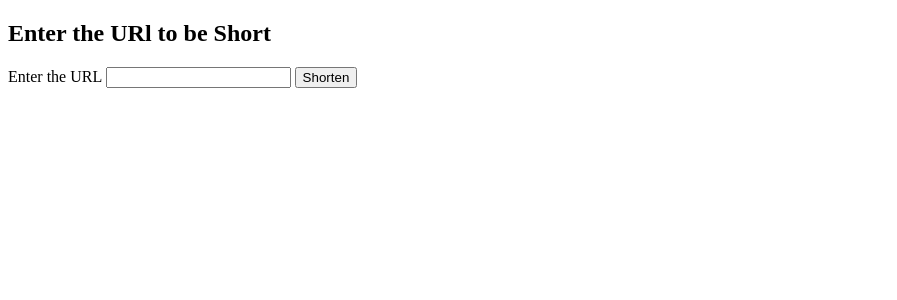
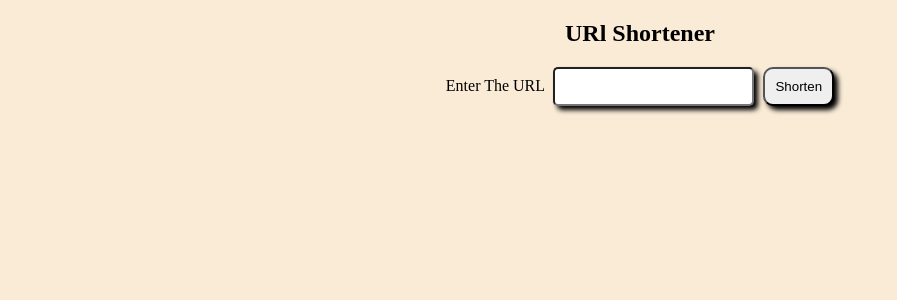
Before and after one commit to CodeWithArjunan/PY_Projects, a Flask app: page / in a window 1280 px wide. Shown: the top 300 px of the page, without its empty margins (0-897 px from the left). Run offline with Flask 3, Linux system fonts and the light colour scheme.

Commit message:
addng style

```diff
--- a/URL_Shortener/templates/index.html
+++ b/URL_Shortener/templates/index.html
@@ -6,11 +6,37 @@
     <title>URL Shortener</title>
 </head>
 <body>
-    <h2>Enter the URl to be Short</h2>
+
     <form method="post" action="/shorten">
-        <label for="long_url">Enter the URL</label>
+        <h2>URl Shortener</h2>
+        <label for="long_url">Enter The URL</label>
         <input type="text" id="long_url" name="long_url" required>
         <button type="submit">Shorten</button>
     </form>
 </body>
+<style>
+    body{
+        background-color: antiquewhite;
+        margin: 0;
+        padding: 0;
+    }
+    form{
+        text-align: center;
+    }
+    input{
+        margin-left: 5px;
+        padding: 10px;
+        border-radius: 10px;
+        box-shadow: 4px 4px 5px black;
+        border-radius: 5px;
+    }
+    button{
+        margin-left: 5px;
+        padding: 10px;
+        border-radius: 10px;
+        cursor: pointer;
+        color: black;
+        box-shadow: 4px 4px 5px black;
+    }
+</style>
 </html>
```
